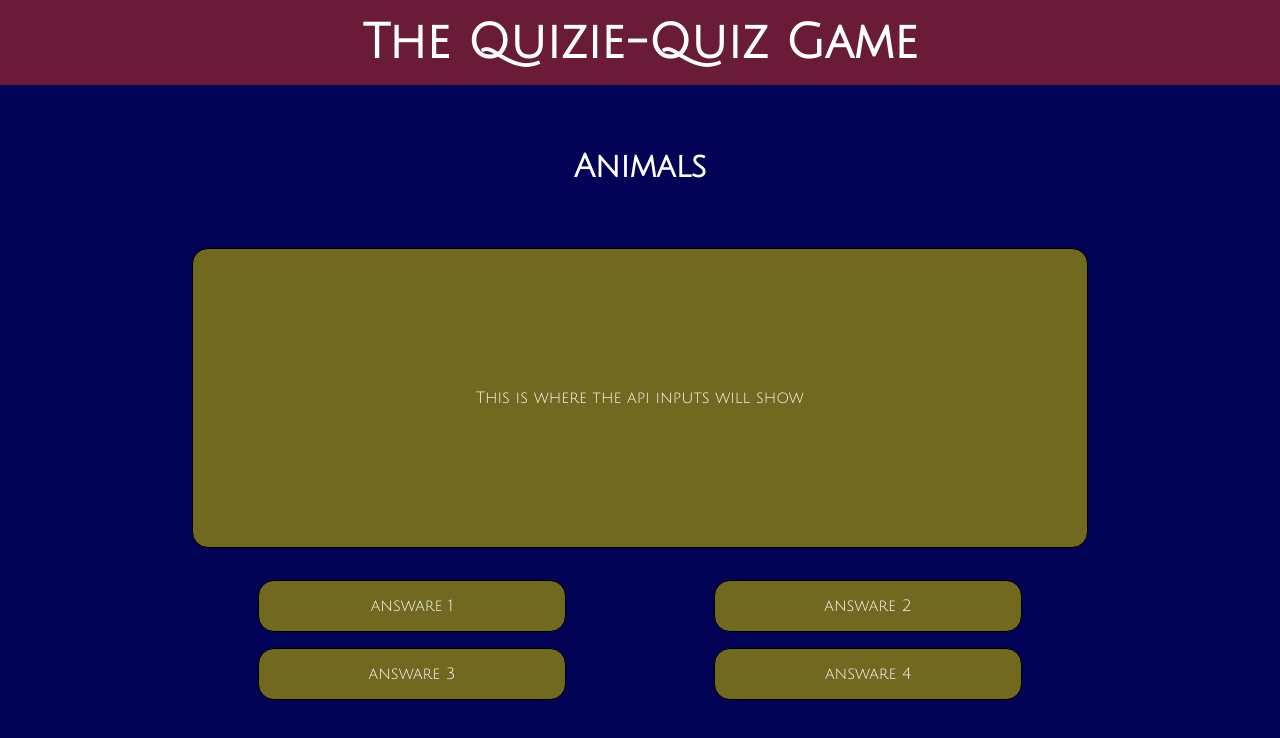
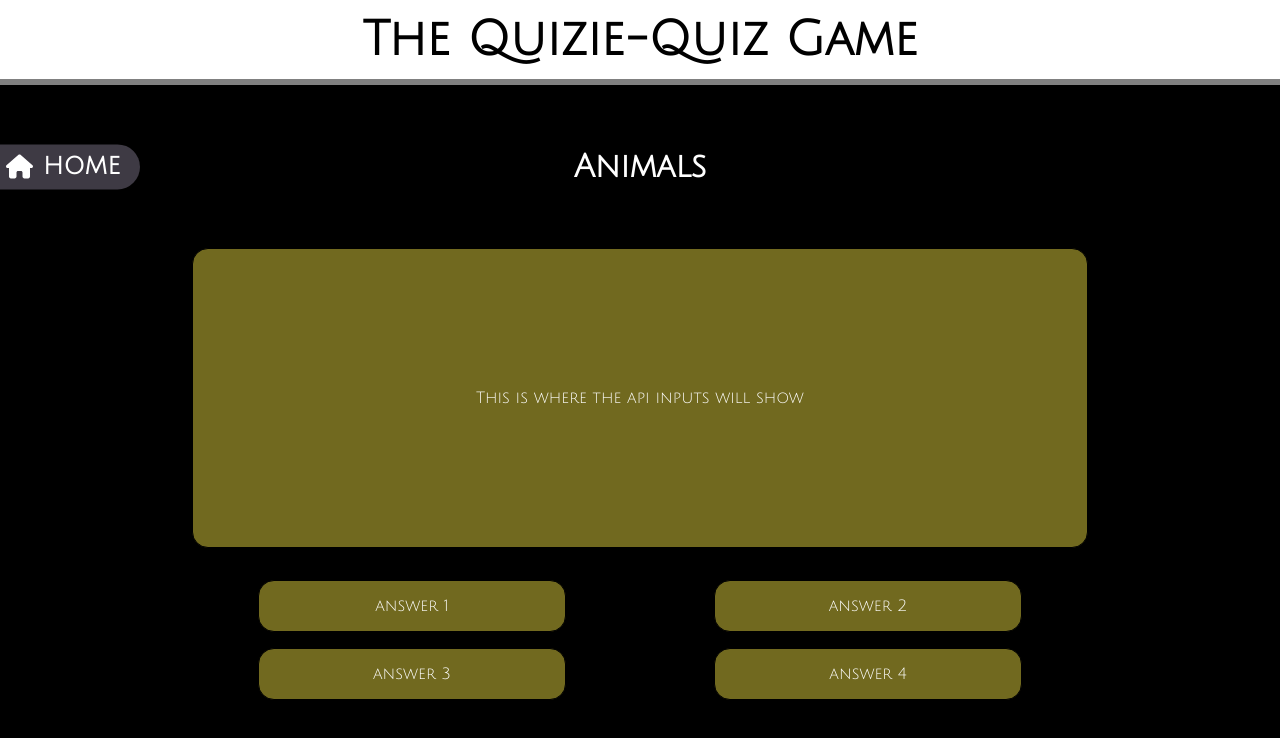
Before and after one commit to GunnarIng/Quiz-TLS, a React (Vite) app: page /animals in a window 1280 px wide. Shown: the top 738 px of the page. Built offline with nearby package versions, Linux system fonts and the light colour scheme.

Commit message:
Button with link to HomePage

```diff
--- a/package.json
+++ b/package.json
@@ -9,6 +9,9 @@
     "preview": "vite preview"
   },
   "dependencies": {
+    "@fortawesome/fontawesome-svg-core": "^6.3.0",
+    "@fortawesome/free-solid-svg-icons": "^6.3.0",
+    "@fortawesome/react-fontawesome": "^0.2.0",
     "jss": "^10.10.0",
     "react": "^18.2.0",
     "react-dom": "^18.2.0",
--- a/src/Components/Header.tsx
+++ b/src/Components/Header.tsx
@@ -14,7 +14,9 @@ export function Header() {
 
 const useStyles = createUseStyles({
   headerContainer: {
-    background: "#691B37",
+    color:"black",
+    background: "white",
+    borderBottom: "6px solid gray",
     height: "85px",
     display: "flex",
     justifyContent: "center",
--- a/src/index.css
+++ b/src/index.css
@@ -9,6 +9,6 @@
 body {
   margin: 0;
   padding: 0;
-  background-color: rgb(2, 2, 87);
+  background-color: rgb(0, 0, 0);
   color: white;
 }
--- a/src/pages/QuizPage.tsx
+++ b/src/pages/QuizPage.tsx
@@ -1,5 +1,7 @@
+import { faHouse } from "@fortawesome/free-solid-svg-icons";
+import { FontAwesomeIcon } from "@fortawesome/react-fontawesome";
 import { createUseStyles } from "react-jss";
-import { useParams } from "react-router-dom";
+import { NavLink, useParams } from "react-router-dom";
 import { useCategoryColor } from "../hooks/useCategoryColor";
 
 export function QuizPage() {
@@ -36,39 +38,49 @@ export function QuizPage() {
       categoryName = "Unknown";
   }
   console.log("categoryName:", categoryName);
+
   return (
     <div>
-      <h4 className={classes.subjectTitle}>{categoryName}</h4>
+      <h4 className={classes.subjectTitle}>
+        {categoryName}
+
+        <NavLink to="/">
+          <div className={classes.homeBtn}>
+            {<FontAwesomeIcon icon={faHouse} />}
+            HOME
+          </div>
+        </NavLink>
+      </h4>
       <div
         className={classes.questionBox}
         style={{ backgroundColor: categoryColor.backgroundColor }}
       >
         <div>This is where the api inputs will show</div>
       </div>
-      <div className={classes.answareContainer}>
+      <div className={classes.answerContainer}>
         <div
-          className={classes["answareBox"]}
+          className={classes.answerBox}
           style={{ backgroundColor: categoryColor.backgroundColor }}
         >
-          answare 1
+          answer 1
         </div>
         <div
-          className={classes["answareBox"]}
+          className={classes.answerBox}
           style={{ backgroundColor: categoryColor.backgroundColor }}
         >
-          answare 2
+          answer 2
         </div>
         <div
-          className={classes["answareBox"]}
+          className={classes.answerBox}
           style={{ backgroundColor: categoryColor.backgroundColor }}
         >
-          answare 3
+          answer 3
         </div>
         <div
-          className={classes["answareBox"]}
+          className={classes.answerBox}
           style={{ backgroundColor: categoryColor.backgroundColor }}
         >
-          answare 4
+          answer 4
         </div>
       </div>
     </div>
@@ -79,7 +91,8 @@ const useStyles = createUseStyles({
   subjectTitle: {
     fontSize: "2rem",
     textAlign: "center",
-    padding: "4rem",
+    padding: "4rem 0",
+    position: "relative",
   },
   questionBox: {
     border: "1px solid black",
@@ -92,7 +105,7 @@ const useStyles = createUseStyles({
     padding: "1rem",
     height: "300px",
   },
-  answareContainer: {
+  answerContainer: {
     display: "grid",
     gridTemplateColumns: "1fr 1fr",
     padding: "2rem 0 0 0",
@@ -100,7 +113,7 @@ const useStyles = createUseStyles({
     width: "70%",
     margin: "0 auto",
   },
-  answareBox: {
+  answerBox: {
     border: "1px solid black",
     borderRadius: "1rem",
     display: "flex",
@@ -110,4 +123,25 @@ const useStyles = createUseStyles({
     margin: "0 auto",
     padding: "1rem",
   },
+  homeBtn: {
+    display: "flex",
+    alignItems: "center",
+    justifyContent: "right",
+    gap: "0.6rem",
+    position: "absolute",
+    top: "50%",
+    fontSize: "1.5rem",
+    left: "-1.8rem",
+    padding: "0.6rem 1.25rem 0.6rem 2.2rem",
+    borderRadius: "10000rem",
+    transform: "translateY(-50%)",
+    backgroundColor: "#3e3a44",
+    textDecoration: "none",
+    color: "white",
+    "&:hover": {
+      color: "#3e3a44",
+      background: "white",
+      transition: "all 0.3s ease-in-out",
+    },
+  },
 });
```
Also changed, not shown: 1 other file (tests, documents, lock files or other folders).
